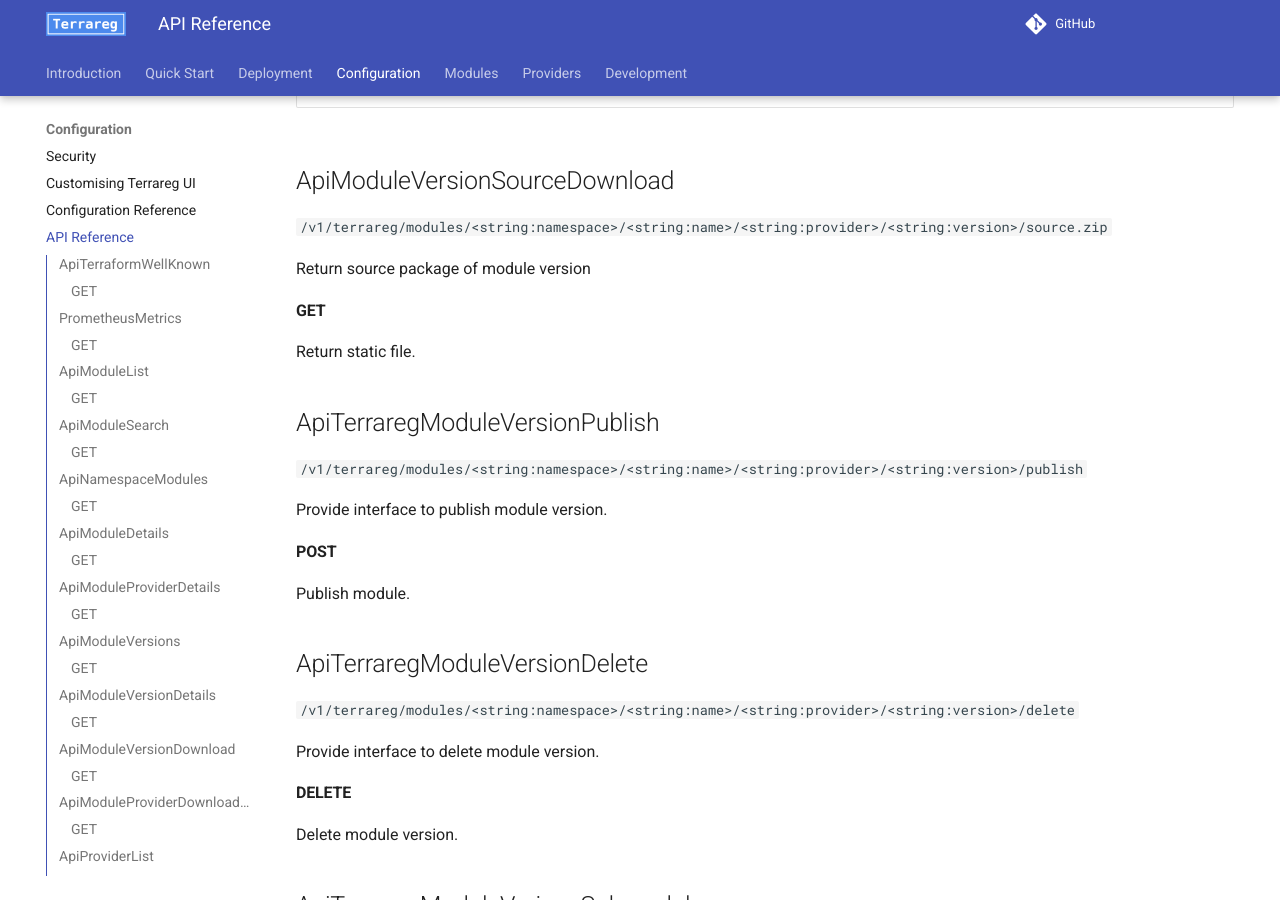
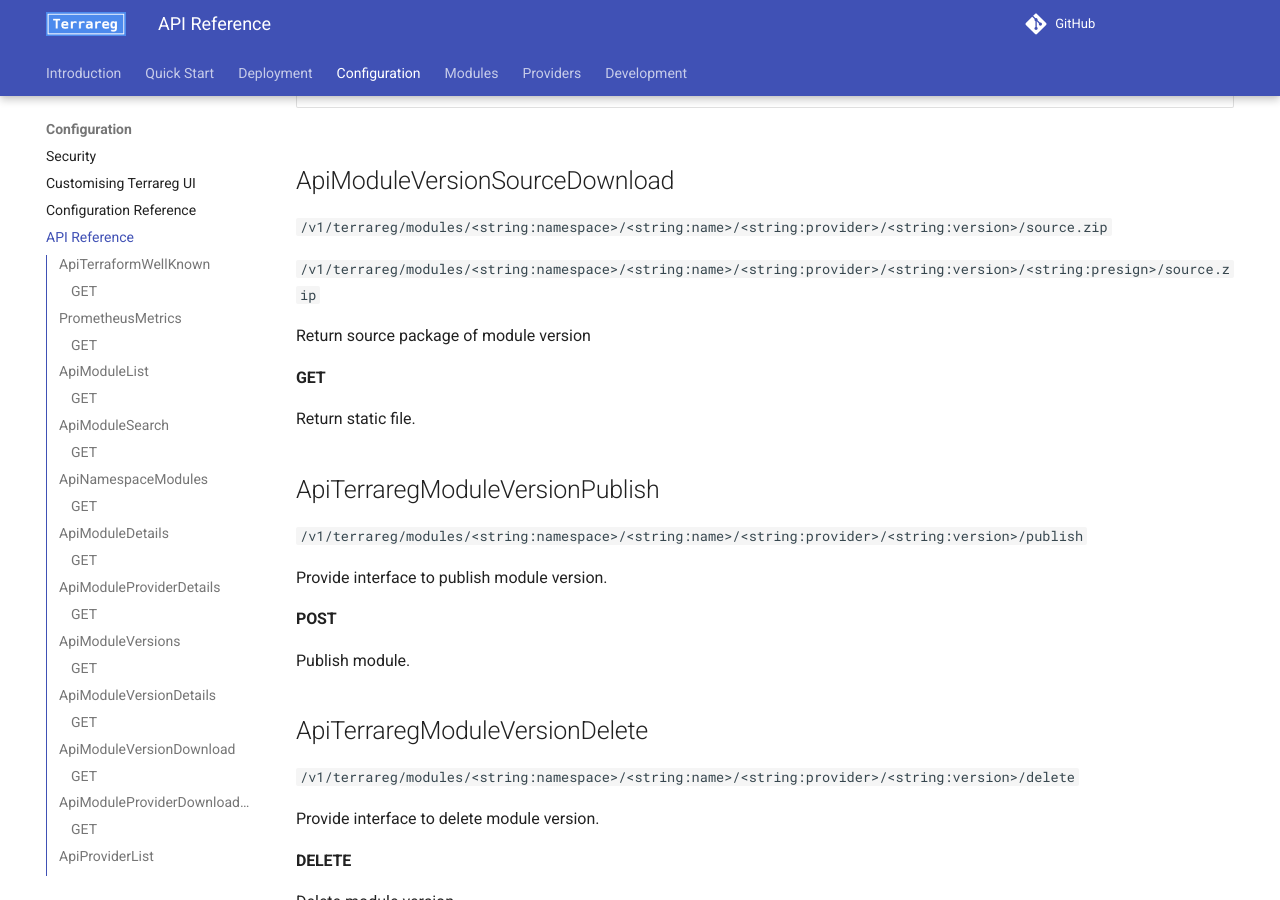
Before and after one commit to MatthewJohn/terrareg, an MkDocs documentation site: the page built from docs/API.md, in a window 1280 px wide and 900 px high, scrolled down 22245 px. Built offline with MkDocs 1.6.1 and Material for MkDocs 9.7.7, drawn with Linux system fonts in a browser that asks for light colours; comment, search, counter and statistics services are not loaded; the version menu is left out.

Commit message:
docs: Add missing endpoint for artifact download in docs

```diff
--- a/docs/API.md
+++ b/docs/API.md
@@ -1033,6 +1033,8 @@ Handle creation of module version.
 
 `/v1/terrareg/modules/<string:namespace>/<string:name>/<string:provider>/<string:version>/source.zip`
 
+`/v1/terrareg/modules/<string:namespace>/<string:name>/<string:provider>/<string:version>/<string:presign>/source.zip`
+
 Return source package of module version
 
 
```
